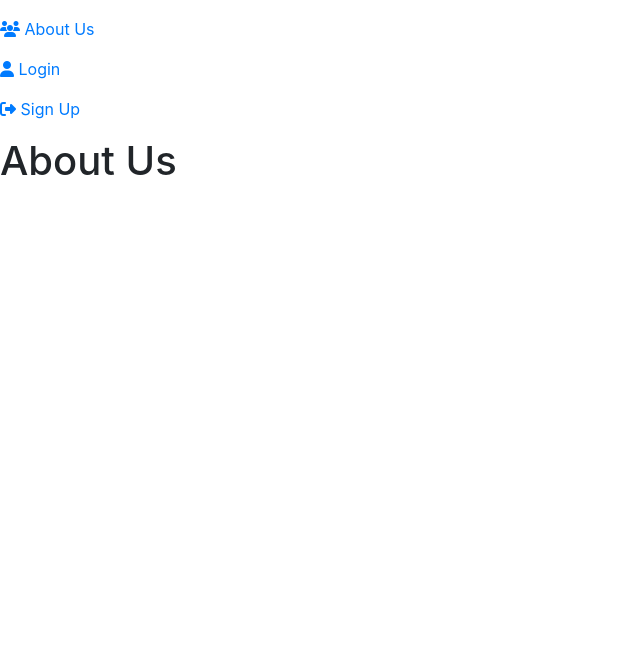
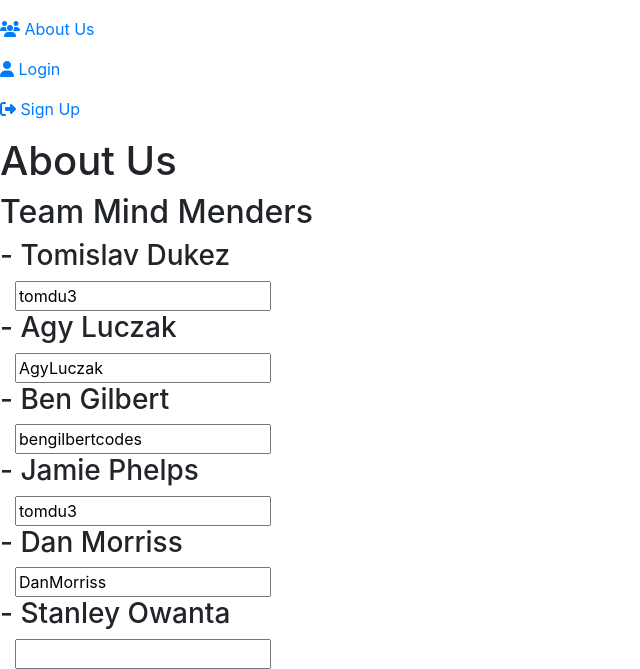
Before and after one commit to DanMorriss/MenTool, a Django app: page /about-us/ in a window 1280 px wide. Shown: the part 143-812 px from the top of the page, without its empty margins (0-640 px from the left). Before the commit the page ends 318 px from the top, so only its background shows below. Run offline with Django 4.2, Linux system fonts and the light colour scheme; some libraries are stand-ins or nearby versions.

Commit message:
add basic forms to about page

```diff
--- a/tracker/templates/tracker/tracker_about_us.html
+++ b/tracker/templates/tracker/tracker_about_us.html
@@ -1,6 +1,77 @@
 {% extends "base.html" %}
 {% block content %}
+<script src="https://ajax.googleapis.com/ajax/libs/jquery/3.2.1/jquery.min.js"></script>
+<script type="text/javascript" src="assets/js/github-information.js"></script>
 
 <h1>About Us</h1>
 
+<h2>Team Mind Menders</h2>
+
+<h3>- Tomislav Dukez</h3>
+<section class="container-fluid">
+    <div class="row bg-color-contact">
+        <div class="col">
+            <div class="center-form">
+                <input type="text" id="gh-username" value="tomdu3" oninput="fetchGitHubInformation()" />
+                <div id="gh-user-data"></div>
+            </div>
+        </div>
+    </div>
+</section>
+<h3>- Agy Luczak</h3>
+<section class="container-fluid">
+    <div class="row bg-color-contact">
+        <div class="col">
+            <div class="center-form">
+                <input type="text" id="gh-username" value="AgyLuczak" oninput="fetchGitHubInformation()" />
+                <div id="gh-user-data"></div>
+            </div>
+        </div>
+    </div>
+</section>
+<h3>- Ben Gilbert</h3>
+<section class="container-fluid">
+    <div class="row bg-color-contact">
+        <div class="col">
+            <div class="center-form">
+                <input type="text" id="gh-username" value="bengilbertcodes" oninput="fetchGitHubInformation()" />
+                <div id="gh-user-data"></div>
+            </div>
+        </div>
+    </div>
+</section>
+<h3>- Jamie Phelps</h3>
+<section class="container-fluid">
+    <div class="row bg-color-contact">
+        <div class="col">
+            <div class="center-form">
+                <input type="text" id="gh-username" value="tomdu3" oninput="fetchGitHubInformation()" />
+                <div id="gh-user-data"></div>
+            </div>
+        </div>
+    </div>
+</section>
+<h3>- Dan Morriss</h3>
+<section class="container-fluid">
+    <div class="row bg-color-contact">
+        <div class="col">
+            <div class="center-form">
+                <input type="text" id="gh-username" value="DanMorriss" oninput="fetchGitHubInformation()" />
+                <div id="gh-user-data"></div>
+            </div>
+        </div>
+    </div>
+</section>
+<h3>- Stanley Owanta</h3>
+<section class="container-fluid">
+    <div class="row bg-color-contact">
+        <div class="col">
+            <div class="center-form">
+                <input type="text" id="gh-username" value="" oninput="fetchGitHubInformation()" />
+                <div id="gh-user-data"></div>
+            </div>
+        </div>
+    </div>
+</section>
+
 {% endblock %}
```
